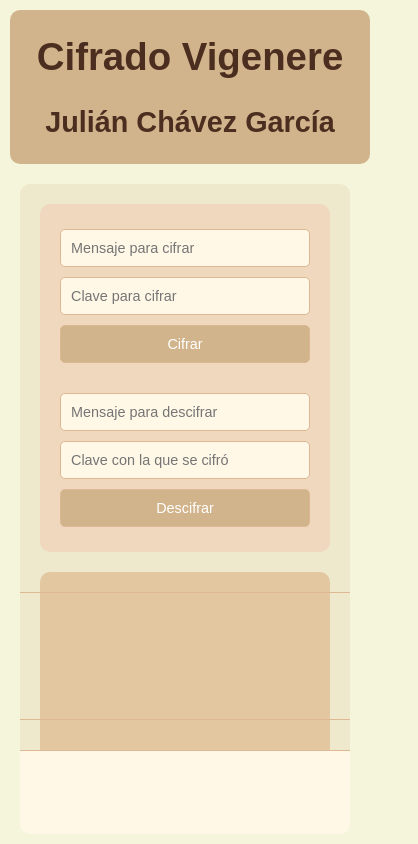
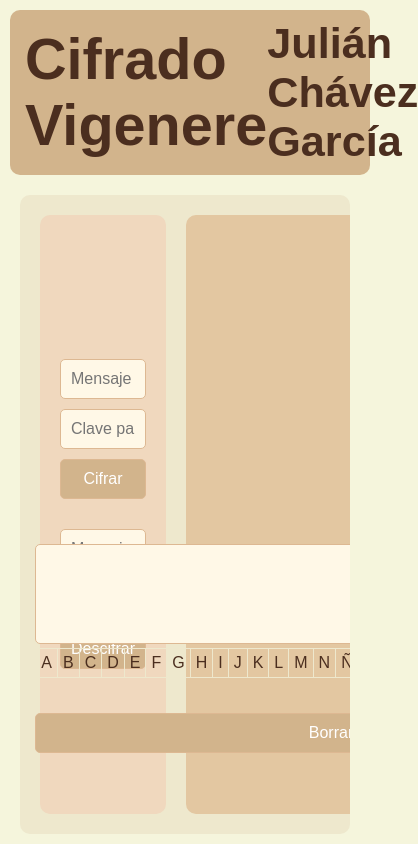
Before and after one commit to Golpeabuelas/Cifrado-Vigenere, a plain HTML site: page index.html in a window 390 px wide. Shown: the whole page, 418 px wide, since content can reach past the window. Drawn offline with Linux system fonts and the light colour scheme; a web font is replaced by a local one.

Commit message:
Proyecto terminado

```diff
--- a/index.html
+++ b/index.html
@@ -47,7 +47,7 @@
                     </tbody>
                 </table>
 
-                <textarea name="Resultado" id="MostrarCifrado" readonly></textarea>
+                <textarea name="Resultado" id="MostrarCifrado" class="Borrable" readonly></textarea>
 
                 <table class="Pequenia" id="Abecedario">
                     <tbody>
--- a/styles.css
+++ b/styles.css
@@ -181,55 +181,3 @@ textarea {
     color: #FFF8E7;
     cursor: pointer;
 }
-
-@media screen and (max-width: 1200px) {
-    .Contenido {
-        flex-direction: column;
-        height: auto;
-    }
-
-    .Contenedor {
-        width: 100%;
-    }
-}
-
-@media screen and (max-width: 768px) {
-    .Header {
-        flex-direction: column;
-        text-align: center;
-        font-size: 1.5rem;
-    }
-
-    .titulo {
-        margin: 10px 0;
-    }
-
-    textarea,
-    .inputs {
-        width: 100%;
-    }
-
-    .Tabla,
-    .Pequenia {
-        width: 100%;
-        overflow-x: auto;
-        display: block;
-    }
-}
-
-@media screen and (max-width: 480px) {
-    .inputs,
-    textarea {
-        font-size: 0.9em;
-    }
-
-    .Tabla td,
-    .Pequenia td {
-        width: 30px;
-        height: 30px;
-    }
-
-    .Header {
-        font-size: 1.2rem;
-    }
-}
```
